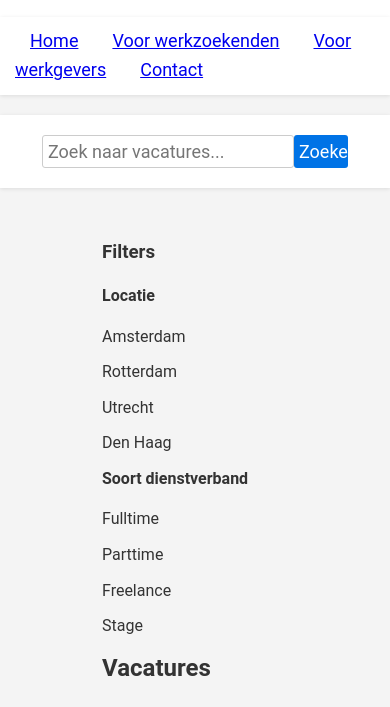
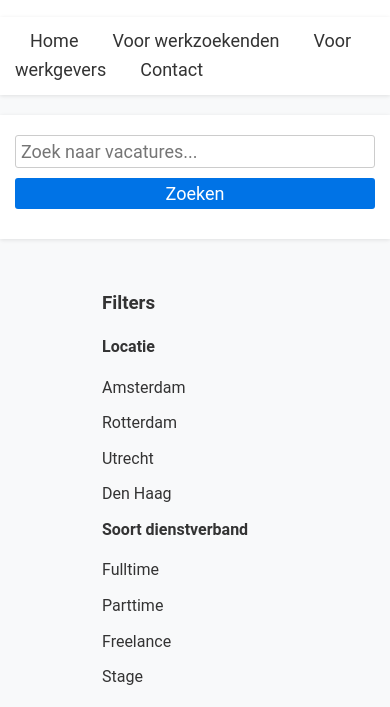
Before and after one commit to moesa78/werk-nu, a plain HTML site: page index.html in a window 390 px wide. Shown: the part 61-768 px from the top of the page. Drawn offline with Linux system fonts and the light colour scheme.

Commit message:
Update styles.css

```diff
--- a/styles.css
+++ b/styles.css
@@ -7,7 +7,7 @@
 }
 
 body {
-    background-color: #f4f4f4;
+    background-color: #f8f9fa;
     color: #333;
     line-height: 1.6;
 }
@@ -41,7 +41,7 @@ nav {
 }
 
 nav a {
-    color: #333
+    color: #333;
     text-decoration: none;
     padding: 5px 15px;
     font-size: 18px;
@@ -63,6 +63,7 @@ nav a:hover {
 .search-bar form {
     display: flex;
     justify-content: center;
+    flex-wrap: wrap;
 }
 
 .search-bar input[type="text"] {
@@ -71,6 +72,7 @@ nav a:hover {
     font-size: 18px;
     border: 1px solid #ccc;
     border-radius: 3px;
+    margin-bottom: 10px;
 }
 
 .search-bar button[type="submit"] {
@@ -82,7 +84,9 @@ nav a:hover {
     cursor: pointer;
     padding: 5px;
     border-radius: 3px;
+    margin-bottom: 10px;
 }
+
 .search-bar button[type="submit"]:hover {
     background-color: #0056b3;
     transition: background-color 0.3s ease;
@@ -91,6 +95,7 @@ nav a:hover {
 /* Main Content */
 main {
     display: flex;
+    flex-wrap: wrap;
     padding: 30px 0;
 }
 
@@ -110,7 +115,7 @@ main {
 }
 
 .filters ul li {
-    margin-bottom: 10px;
+        margin-bottom: 10px;
 }
 
 .filters ul li a {
@@ -148,4 +153,26 @@ main {
 footer {
     background-color: #333;
     color: #fff;
+    text-align: center;
+    padding: 30px 0;
 }
+
+/* Media Queries */
+@media screen and (max-width: 992px) {
+    main {
+        flex-direction: column;
+    }
+
+    .filters {
+        margin-right: 0;
+        margin-bottom: 20px;
+    }
+
+    .search-bar input[type="text"] {
+        width: 100%;
+    }
+
+    .search-bar button[type="submit"] {
+        width: 100%;
+    }
+}
```
